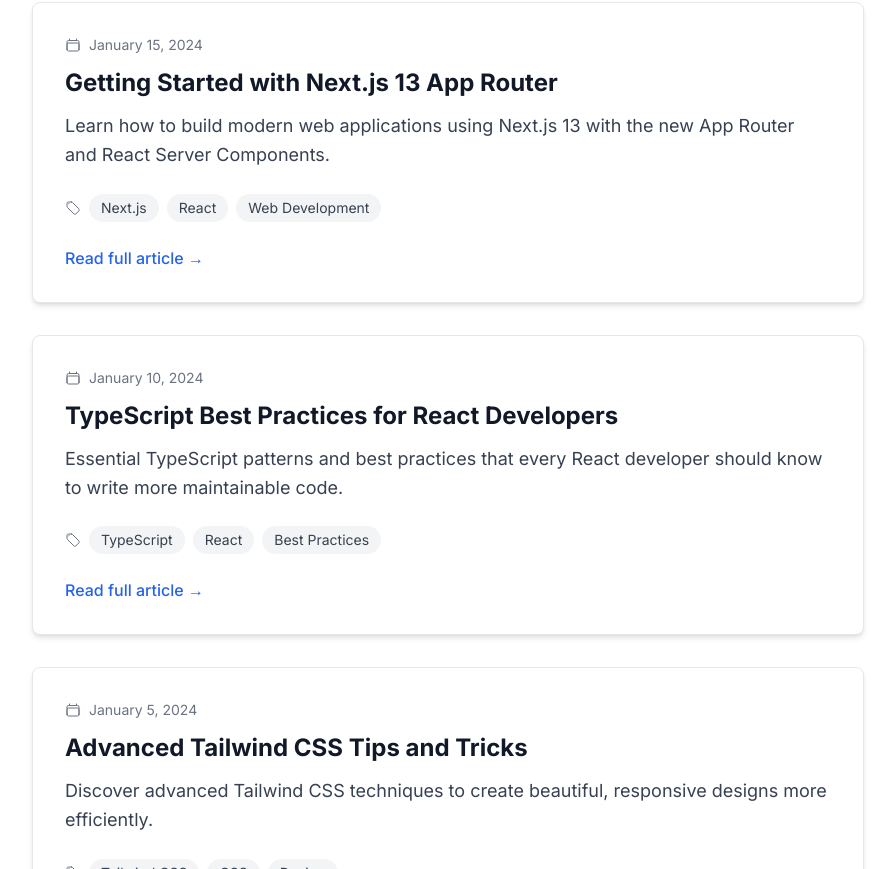
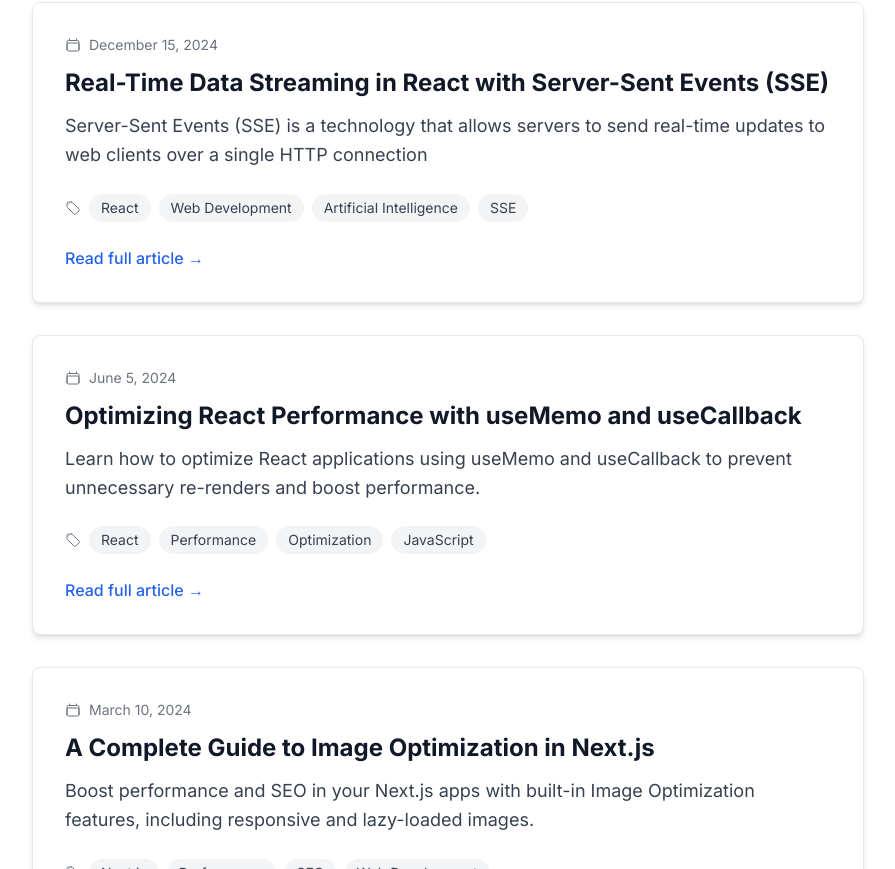
Before and after one commit to SandipDeb05/iamsandipdeb, a Next.js app: page /blog in a window 1280 px wide. Shown: the part 311-1180 px from the top of the page, without its empty margins (192-1087 px from the left). Built offline with nearby package versions, Linux system fonts and the light colour scheme.

Commit message:
update:text blog page

```diff
--- a/package.json
+++ b/package.json
@@ -1,6 +1,6 @@
 {
-  "name": "portfolio",
-  "version": "0.1.0",
+  "name": "iamsandipdeb",
+  "version": "1.0.0",
   "private": true,
   "scripts": {
     "dev": "next dev",
--- a/src/app/blog/[slug]/page.tsx
+++ b/src/app/blog/[slug]/page.tsx
@@ -76,7 +76,7 @@
           </div>
         </header>
 
-        {/* Post Content */}
+        {/* FIXME: Post Content */}
         <article className="prose prose-custom max-w-none">
           <BlogPostContent content={post.content} />
         </article>
--- a/src/app/blog/page.tsx
+++ b/src/app/blog/page.tsx
@@ -68,8 +68,8 @@
           ))}
         </div>
 
-        {/* Newsletter Signup */}
-        <div className="mt-16 bg-white dark:bg-gray-900 rounded-lg p-8 border border-gray-200 dark:border-gray-700 text-center">
+        {/*TODO: Newsletter Signup */}
+        {/* <div className="mt-16 bg-white dark:bg-gray-900 rounded-lg p-8 border border-gray-200 dark:border-gray-700 text-center">
           <h2 className="text-2xl font-bold text-gray-900 dark:text-gray-100 mb-4">
             Stay Updated
           </h2>
@@ -87,7 +87,7 @@
               Subscribe
             </button>
           </div>
-        </div>
+        </div> */}
       </div>
     </div>
   );
--- a/src/data/blog.ts
+++ b/src/data/blog.ts
@@ -9,94 +9,184 @@
 
 export const allPosts: BlogPost[] = [
   {
-    slug: "getting-started-with-nextjs-13",
-    title: "Getting Started with Next.js 13 App Router",
+    slug: "real-time-data-streaming-in-react-with-server-sent-envents-sse",
+    title: "Real-Time Data Streaming in React with Server-Sent Events (SSE)",
     description:
-      "Learn how to build modern web applications using Next.js 13 with the new App Router and React Server Components.",
-    date: "2024-01-15",
-    tags: ["Next.js", "React", "Web Development"],
-    content: `
-# Getting Started with Next.js 13 App Router
+      "Server-Sent Events (SSE) is a technology that allows servers to send real-time updates to web clients over a single HTTP connection",
+    date: "2024-12-15",
+    tags: ["React", "Web Development", "Artificial Intelligence", "SSE"],
+    content: `# Getting Started with Server-Sent Events (SSE) in React
 
-Next.js 13 introduces the new App Router, which brings React Server Components and improved routing to the framework.
+In the world of modern web apps, real-time updates have become a necessity. Whether it's live notifications, chat applications, or dashboards, real-time data enriches user experience.
 
-## What's New in Next.js 13?
+In this post, I'll walk you through implementing Server-Sent Events (SSE) in a React app to handle real-time data streaming effectively.
 
-- **App Router**: A new file-system based router
-- **React Server Components**: Improved performance and SEO
-- **Turbopack**: Faster bundling and development
-- **Improved TypeScript Support**: Better type safety
+## What are Server-Sent Events (SSE)?
 
-## Getting Started
+SSE is a browser-based API allowing servers to push client updates over HTTP in a one-way communication channel. Unlike WebSockets, SSE is lightweight, easy to use, and works seamlessly with HTTP/1.1.
 
-First, create a new Next.js project:
+## How SSE Works
 
-\`\`\`bash
-npx create-next-app@latest my-app --typescript --tailwind --app
-\`\`\`
+- The client establishes a persistent connection to the server using EventSource.
+- The server pushes data as a stream to the client in the form of text-based events.
+- The client listens for these updates and processes them in real time.
 
-## Key Features
+## When to Use SSE?
 
-### Server Components
-Server Components allow you to render components on the server, reducing the JavaScript bundle size sent to the client.
+SSE is perfect for:
+- Live notifications
+- Streaming logs
+- Real-time dashboards
+- Event updates (e.g., ticketing systems)
 
-### File-based Routing
-The App Router uses file-system based routing, making it intuitive to create new routes.
+## Building a React App with SSE
+
+### The Problem
+
+We want to create a real-time patient diagnosis stream based on live server updates. The server sends:
+- Patient's diagnosis list
+- Suggestions based on the diagnosis
+- Patient's gender details
+
+Our goal: Build a React component to handle this live stream of data.
+
+### Key Features of the Code
+
+- **Auto-Scrolling:** Automatically scrolls to the bottom of the container when new data arrives.
+- **Graceful Error Handling:** Closes the connection on errors to prevent memory leaks.
+- **Real-Time UI Updates:** The diagnoses and suggestions update seamlessly as new data streams in.
+
+## Why Choose SSE?
+
+- **Simple to Implement:** No third-party libraries are required.
+- **Built-in Reliability:** Automatically retries connections when interrupted.
+- **Lightweight:** Ideal for streaming plain text updates.
+
+## What I Learned
+
+- SSE is a game-changer for real-time, one-way communication.
+- It's perfect for scenarios where server → client updates dominate.
+- With proper state management and UI design, SSE makes real-time apps effortless to build.
 
 ## Conclusion
 
-Next.js 13 with the App Router is a significant step forward for the framework, offering better performance and developer experience.
-    `,
+SSE is a lightweight and powerful tool for building real-time applications in React. Whether it's live notifications, dashboards, or data streams, SSE simplifies the development process while ensuring reliability.
+
+If you're looking to build a scalable, real-time React app, give SSE a try.`,
   },
   {
-    slug: "typescript-best-practices",
-    title: "TypeScript Best Practices for React Developers",
+    slug: "optimizing-react-performance-with-usememo-and-usecallback",
+    title: "Optimizing React Performance with useMemo and useCallback",
     description:
-      "Essential TypeScript patterns and best practices that every React developer should know to write more maintainable code.",
-    date: "2024-01-10",
-    tags: ["TypeScript", "React", "Best Practices"],
-    content: `
-# TypeScript Best Practices for React Developers
+      "Learn how to optimize React applications using useMemo and useCallback to prevent unnecessary re-renders and boost performance.",
+    date: "2024-06-05",
+    tags: ["React", "Performance", "Optimization", "JavaScript"],
+    content: `# Optimizing React Performance with useMemo and useCallback
 
-TypeScript has become the standard for building React applications. Here are some best practices to follow.
+When building modern React applications, performance issues often arise due to unnecessary re-renders. Thankfully, React provides two hooks — \`useMemo\` and \`useCallback\` — to help optimize performance.
 
-## Type Definitions
+## Why Re-renders Happen
+React components re-render when props or state change. While this is the expected behavior, excessive re-renders can slow down apps, especially with complex UIs.
 
-Always define proper types for your props and state:
+## useMemo
+\`useMemo\` memoizes the result of an expensive calculation. React will only recompute the value when dependencies change.
 
-\`\`\`typescript
-interface UserProps {
-  id: string;
-  name: string;
-  email: string;
-  avatar?: string;
-}
-
-const UserCard: React.FC<UserProps> = ({ id, name, email, avatar }) => {
-  return (
-    <div>
-      <h3>{name}</h3>
-      <p>{email}</p>
-    </div>
-  );
-};
+\`\`\`tsx
+const memoizedValue = useMemo(() => expensiveCalculation(data), [data]);
 \`\`\`
 
-## Generic Types
+## useCallback
+\`useCallback\` memoizes a function, ensuring that the function reference remains the same unless dependencies change.
 
-Use generics for reusable components:
+\`\`\`tsx
+const handleClick = useCallback(() => {
+  console.log("Clicked!");
+}, []);
+\`\`\`
 
-\`\`\`typescript
-interface ListProps<T> {
-  items: T[];
-  renderItem: (item: T) => React.ReactNode;
-}
+## Best Practices
+- Use these hooks for expensive calculations or stable function references.
+- Avoid over-optimizing — they should not be used everywhere.
 
-function List<T>({ items, renderItem }: ListProps<T>) {
+## Conclusion
+\`useMemo\` and \`useCallback\` are powerful tools to prevent unnecessary re-renders and improve performance. With thoughtful usage, they can significantly enhance user experience in React apps.`,
+  },
+  {
+    slug: "nextjs-image-optimization-guide",
+    title: "A Complete Guide to Image Optimization in Next.js",
+    description:
+      "Boost performance and SEO in your Next.js apps with built-in Image Optimization features, including responsive and lazy-loaded images.",
+    date: "2024-03-10",
+    tags: ["Next.js", "Performance", "SEO", "Web Development"],
+    content: `# A Complete Guide to Image Optimization in Next.js
+
+Images are often the largest assets in a web app, directly affecting load time and SEO. Next.js simplifies image optimization with the \`next/image\` component.
+
+## Why Optimize Images?
+- Faster page loads
+- Better SEO ranking
+- Reduced bandwidth usage
+
+## Using the Image Component
+- Automatic resizing
+- Lazy loading
+- Responsive images
+
+\`\`\`tsx
+import Image from "next/image";
+
+<Image
+  src="/profile.jpg"
+  alt="Profile picture"
+  width={500}
+  height={500}
+/>
+\`\`\`
+
+## Supported Features
+- **Responsive Images:** Automatically generates multiple sizes.
+- **Lazy Loading:** Loads images as they enter the viewport.
+- **CDN Support:** Integrates with external image providers.
+
+## Conclusion
+Optimizing images in Next.js requires minimal setup but provides maximum benefits. By leveraging the built-in \`Image\` component, developers can deliver faster, more SEO-friendly applications.`,
+  },
+  {
+    slug: "react-query-data-fetching-and-caching",
+    title: "Data Fetching and Caching in React with React Query",
+    description:
+      "Learn how to simplify data fetching, caching, and synchronization in React using React Query.",
+    date: "2024-01-02",
+    tags: ["React", "React Query", "Data Fetching", "API"],
+    content: `# Data Fetching and Caching in React with React Query
+
+Fetching data in React often involves managing loading states, caching, and error handling. React Query solves these challenges with a declarative and efficient API.
+
+## Why React Query?
+- Simplifies data fetching
+- Built-in caching
+- Automatic re-fetching on window focus
+- Background updates
+
+## Example Usage
+\`\`\`tsx
+import { useQuery } from "@tanstack/react-query";
+
+const fetchUsers = async () => {
+  const res = await fetch("/api/users");
+  return res.json();
+};
+
+function Users() {
+  const { data, isLoading, error } = useQuery(["users"], fetchUsers);
+
+  if (isLoading) return <p>Loading...</p>;
+  if (error) return <p>Error fetching users</p>;
+
   return (
     <ul>
-      {items.map((item, index) => (
-        <li key={index}>{renderItem(item)}</li>
+      {data.map((user: any) => (
+        <li key={user.id}>{user.name}</li>
       ))}
     </ul>
   );
@@ -104,68 +194,7 @@
 \`\`\`
 
 ## Conclusion
-
-Following these TypeScript best practices will make your React code more maintainable and less prone to runtime errors.
-    `,
-  },
-  {
-    slug: "tailwind-css-tips",
-    title: "Advanced Tailwind CSS Tips and Tricks",
-    description:
-      "Discover advanced Tailwind CSS techniques to create beautiful, responsive designs more efficiently.",
-    date: "2024-01-05",
-    tags: ["Tailwind CSS", "CSS", "Design"],
-    content: `
-# Advanced Tailwind CSS Tips and Tricks
-
-Tailwind CSS is a utility-first CSS framework that makes styling components quick and consistent.
-
-## Custom Utilities
-
-Create custom utilities in your \`tailwind.config.js\`:
-
-\`\`\`javascript
-module.exports = {
-  theme: {
-    extend: {
-      animation: {
-        'fade-in': 'fadeIn 0.5s ease-in-out',
-      },
-      keyframes: {
-        fadeIn: {
-          '0%': { opacity: '0' },
-          '100%': { opacity: '1' },
-        },
-      },
-    },
-  },
-};
-\`\`\`
-
-## Responsive Design
-
-Use responsive prefixes for mobile-first design:
-
-\`\`\`html
-<div class="w-full md:w-1/2 lg:w-1/3">
-  <!-- Content -->
-</div>
-\`\`\`
-
-## Dark Mode
-
-Leverage Tailwind's dark mode support:
-
-\`\`\`html
-<div class="bg-white dark:bg-gray-900 text-gray-900 dark:text-gray-100">
-  <!-- Content -->
-</div>
-\`\`\`
-
-## Conclusion
-
-These advanced Tailwind CSS techniques will help you build more sophisticated and maintainable designs.
-    `,
+React Query abstracts away complex data-fetching logic, making React apps more efficient and developer-friendly. It’s a must-have tool for modern frontend development.`,
   },
 ];
 
```
Also changed, not shown: 1 other file (tests, documents, lock files or other folders).
